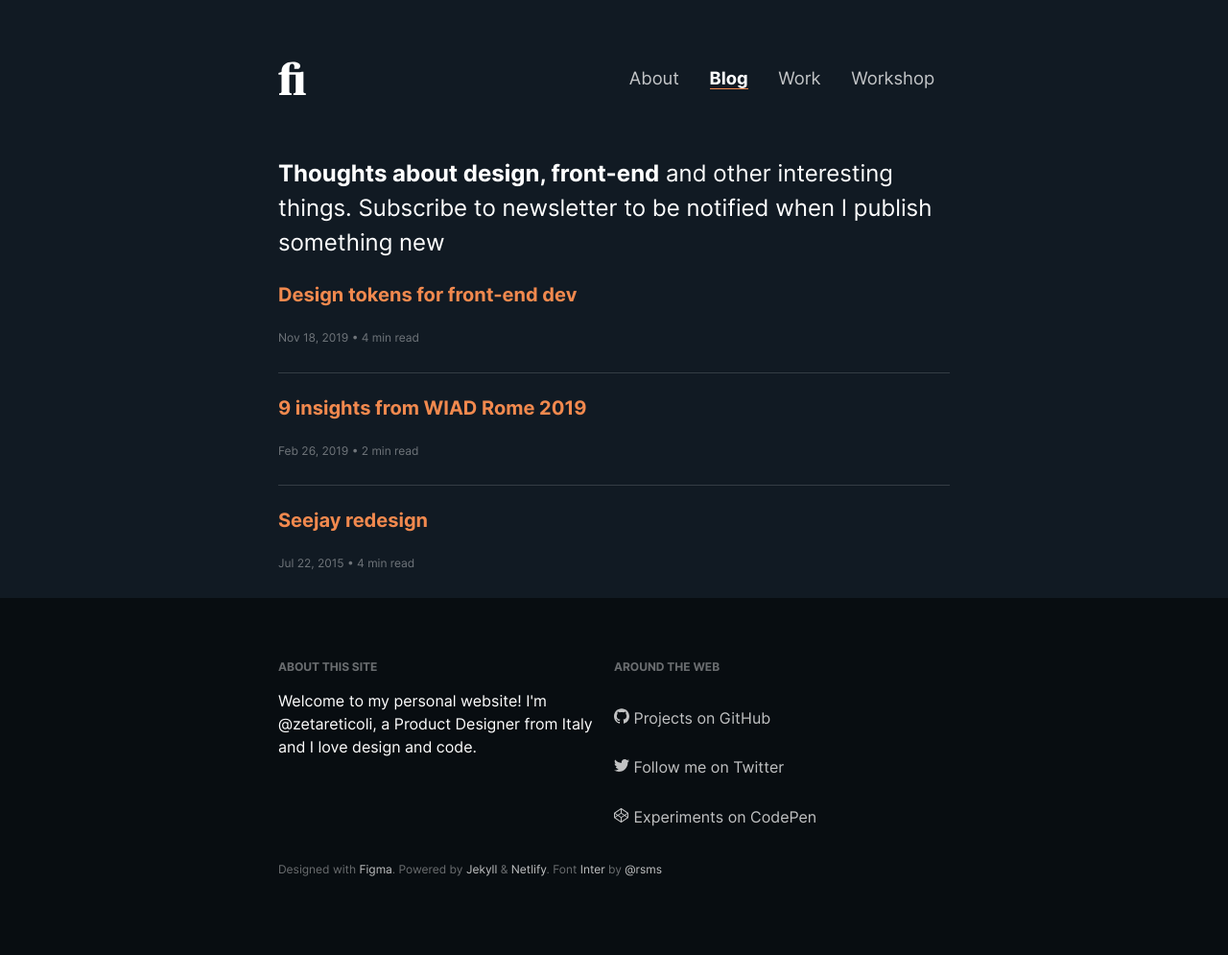
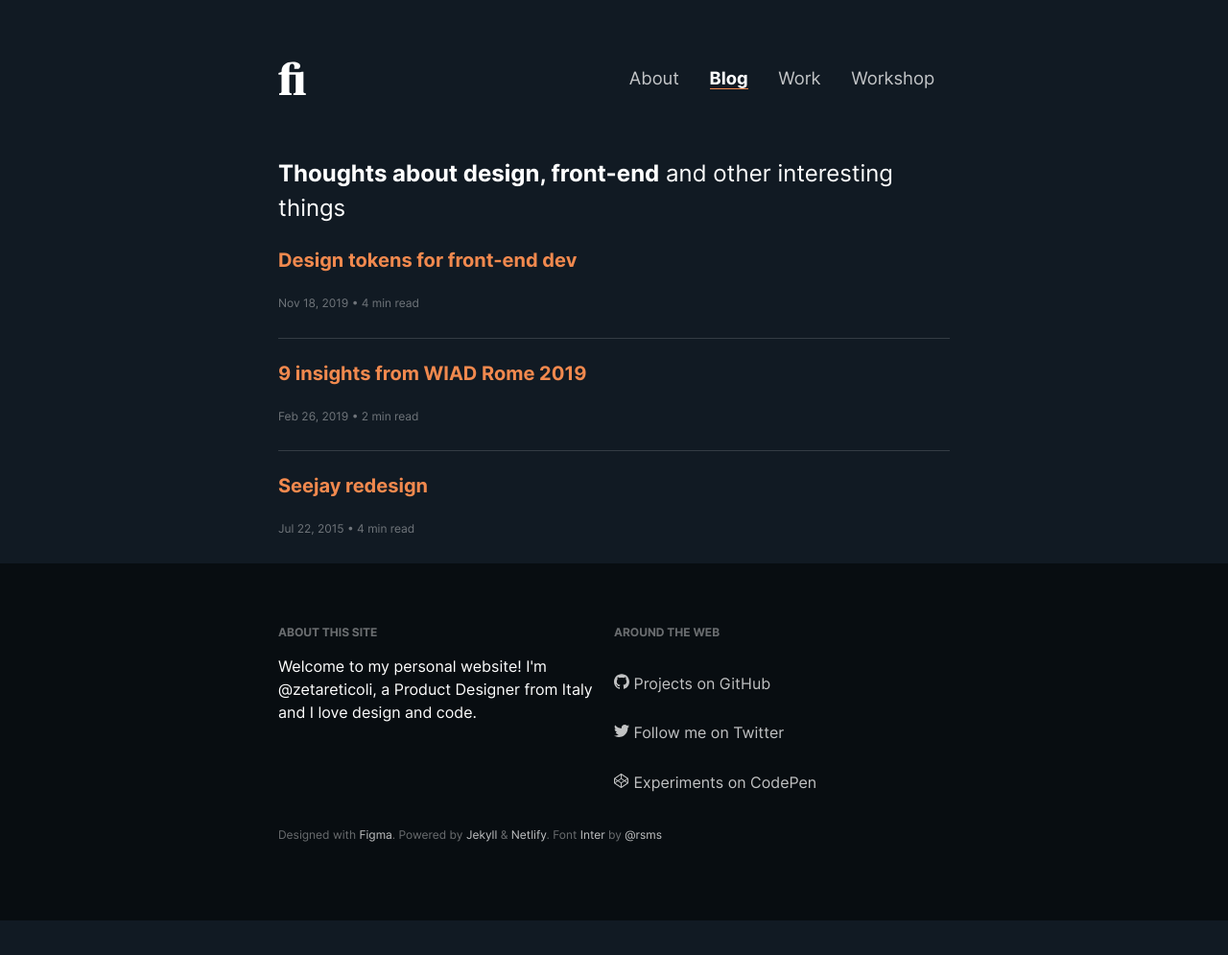
Before and after one commit to zetareticoli/fi, a Jekyll site: the page built from blog.html, in a window 1280 px wide. Shown: the whole page at 96% size. Built offline with Jekyll 4.4.1, drawn with Linux system fonts in a browser that asks for light colours; after the commit the page ends 959 px from its top, so only the background shows below that.

Commit message:
Changed blog lead

```diff
--- a/blog.html
+++ b/blog.html
@@ -1,7 +1,7 @@
 ---
 layout: page
 title: Blog
-lead: <strong>Thoughts about design, front-end</strong> and other interesting things. Subscribe to newsletter to be notified when I publish something new
+lead: <strong>Thoughts about design, front-end</strong> and other interesting things
 ---
 
 
```
